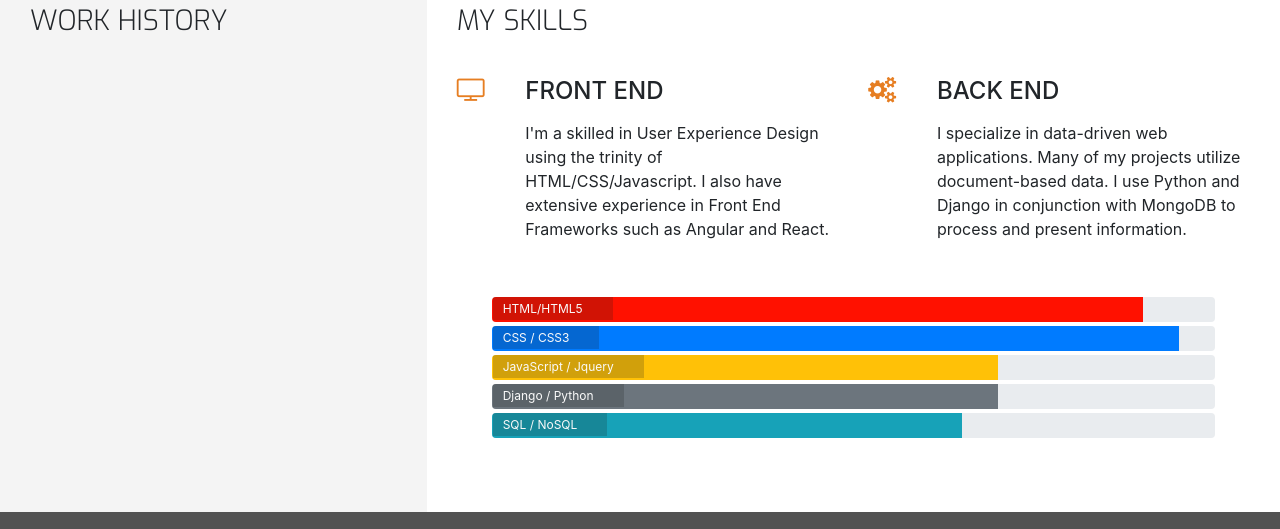
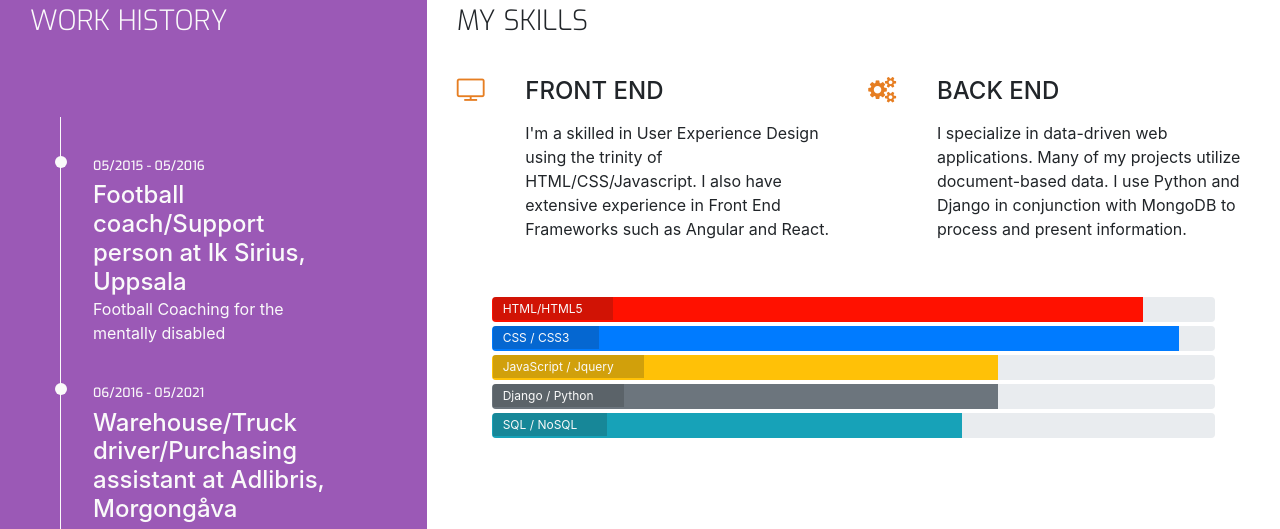
Before and after one commit to balennouri/resume-project-balen-nouri, a plain HTML site: page resume.html in a window 1280 px wide. Shown: the part 390-919 px from the top of the page. Drawn offline with nearby package versions, Linux system fonts and the light colour scheme.

Commit message:
Feat: Add content to resume page

```diff
--- a/assets/css/style.css
+++ b/assets/css/style.css
@@ -12,6 +12,10 @@
 
 .bg-color-personal-info {
     background-color: #f4f4f4;
+}
+
+.bg-color-work-history {
+    background-color: #9b59b6;
 }
 
 .ui-menu-color-home {
@@ -61,7 +65,7 @@ h1, h2, h3, h4 {
     float: none;
 }
 
-.section-heading {
+.history-heading, .section-heading {
     font-family:"Exo", sans-serif;
     font-weight: 300;
     margin-top: 25px;
@@ -237,6 +241,7 @@ footer {
 
 .personal-info-item .key p, .personal-info-item .value p {
     margin: 0;
+    color: #fafafa;
 }
 
 .personal-info-item .key {
@@ -253,6 +258,10 @@ footer {
 .personal-info-item .value {
     position: relative;
     width: 60%;
+}
+
+.home-section-h3 {
+    color: #fafafa;
 }
 
 /*------------------------------------Skills*/
@@ -279,3 +288,51 @@ footer {
 .progress-section {
     margin: 40px 20px;
 }
+
+/*------------------------------------Work History*/
+
+.history-heading {
+    color: #fafafa;
+    margin-bottom: 50px;
+}
+
+.timeline-item {
+    padding: 4em 2em 0em 2em;
+    position: relative;
+    color: #fafafa;
+    border-left: 1px solid;
+}
+
+.timeline-item p {
+    padding: 0;
+    margin: 0;
+}
+
+.timeline-item:before {
+    content: attr(data-dates);
+    position: absolute;
+    left: 2.5em;
+    top: 3em;
+    display: block;
+    font-family: "Exo", sans-serif;
+    font-weight: 500;
+    font-size: 0.8em;
+    padding: 0;
+    margin: 0;
+}
+
+.timeline-item:after {
+    width: 12px;
+    height: 12px;
+    display: block;
+    top: 2.4em;
+    position: absolute;
+    left: -6px;
+    border-radius: 12px;
+    content: '';
+    background: #fafafa;
+}
+
+.history-items {
+    margin: 30px;
+}
--- a/resume.html
+++ b/resume.html
@@ -57,10 +57,29 @@
     </header>
     <section class="container-fluid">
         <div class="row">
-            <div class="col-md-4 bg-color-personal-info section-column">
+            <div class="col-md-4 bg-color-work-history section-column">
                 <div class="row">
                     <div class="col-12">
-                        <h3 class="section-heading uppercase">Work history</h3>
+                        <h3 class="history-heading uppercase">Work history</h3>
+                    </div>
+                </div>
+                <div class="history-items">
+                    <div class="timeline-item" data-dates="05/2015 - 05/2016">
+                        <h4>Football coach/Support person at Ik Sirius, Uppsala</h4>
+                        <p>Football Coaching for the mentally disabled</p>
+                    </div>
+                    <div class="timeline-item" data-dates="06/2016 - 05/2021">
+                        <h4>Warehouse/Truck driver/Purchasing assistant at Adlibris, Morgongåva
+                        </h4>
+                        <p>Warehouse Worker/Team leader</p>
+                    </div>
+                    <div class="timeline-item" data-dates="05/2017 - 08/2023">
+                        <h4>Elite Football player</h4>
+                        <p>Football player</p>
+                    </div>
+                    <div class="timeline-item" data-dates="05/2022 - 06/2023">
+                        <h4>Industry/Warehouse at BEGE, Oskarshamn</h4>
+                        <p>Industrial worker/ Warehouse worker</p>
                     </div>
                 </div>
             </div>
```
Also changed, not shown: index.html (+2 -2 lines).
